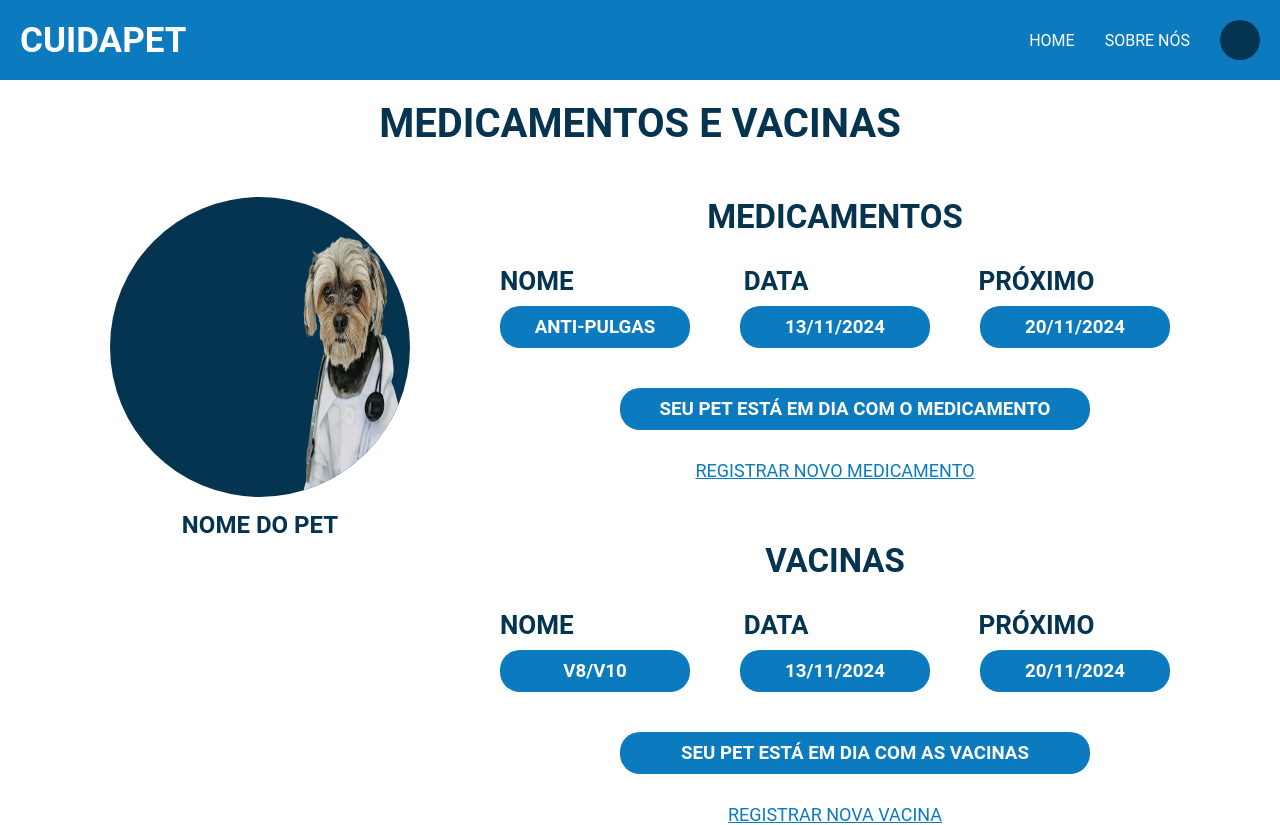
After one commit to Welberth77/CuidaPet, a Django app: template cuidapet/templates/medicamentos_e_vacinas/medicamentos_e_vacinas.html in a window 1280 px wide. The commit adds this page. Run offline with Django 5.2, Linux system fonts and the light colour scheme; the template is opened without the code that fills it, so the values that code supplies are empty; parts of the project's set-up code (start-up, migrations or seed data) failed here and were passed over.

Commit message:
página de medicamentos e vacinas criada

```diff
--- /dev/null
+++ b/cuidapet/static/css/pages/medicamentos_e_vacinas.css
@@ -0,0 +1,183 @@
+/* Título da página */
+
+.titulo-pagina {
+    text-align: center;
+    font-weight: 700;
+    font-size: 40px;
+    color: #053451;
+    margin: 20px 0 0;
+}
+
+/* medicamentos */
+
+.medicamentos-e-vacinas {
+    display: flex;
+    justify-content: center;
+    margin: 50px 0 0 0;
+    gap: 90px;
+}
+
+/* DIV ESQUERDA | INFORMAÇÕES DO PET SELECIONADO */
+
+.informacoes-pet {
+    display: block;
+}
+
+.imagem-pet img {
+    background-color: #053451;
+    width: 300px;
+    height: 300px;
+    max-width: 300px;
+    max-height: 300px;
+    border-radius: 100%;
+}
+
+.informacoes-pet .nome-do-pet {
+    text-align: center;
+    margin: 10px auto;
+}
+
+.informacoes-pet .nome-do-pet h2 {
+    color: #053451;
+    font-size: 24px;
+    font-weight: 600;
+}
+
+/* DIV DIREITA | DATAS DOS MEDICAMENTOS */
+/* TITULOS DAS INFORMAÇÕES DE DATAS DO PET  */
+
+.titulo-medicamento-pet {
+    text-align: center;
+    font-size: 22px;
+    color: #053451;
+    font-weight: 700;
+    margin: 0 0 30px 0;
+}
+
+.titulo-medicamentos-pet {
+    display: flex;
+    gap: 170px;
+}
+
+.titulo-medicamentos-pet h2 {
+    font-size: 26px;
+    color: #053451;
+    font-weight: 700;
+}
+
+/* DATAS MEDICAMENTOS PET */
+
+.datas-medicamentos {
+    display: flex;
+    justify-content: center;
+    text-align: center;
+    gap: 50px;
+}
+
+.datas-medicamentos h3 {
+    font-weight: 600;
+    width: 150px;
+    background-color: #0B7ABF;
+    color: #fff;
+    padding: 10px 20px;
+    border-radius: 20px;
+    margin: 10px 0 0 0;
+}
+
+/* SITUAÇÃO DO medicamentos DO PET */
+
+.situacao-medicamentos-pet {
+    margin: 40px auto auto 120px;
+    text-align: center;
+}
+
+.situacao-medicamentos-pet h3 {
+    background-color: #0B7ABF;
+    color: #fff;
+    border-radius: 20px;
+    padding: 10px;
+    max-width: 450px;
+}
+
+
+/* REGISTRAR NOVO MEDICAMENTO */
+
+.registrar-novo-medicamento {
+    text-align: center;
+    margin: 30px 0 0;
+}
+
+.registrar-novo-medicamento a {
+    color: #0B7ABF;
+    font-size: 18px;
+}
+
+/* PARTE 2, VACINAS */
+
+/* TITULOS DAS INFORMAÇÕES DE DATAS DO PET  */
+
+.titulo-vacina-pet {
+    text-align: center;
+    font-size: 22px;
+    color: #053451;
+    font-weight: 700;
+    margin: 60px 0 30px 0;
+}
+
+.titulo-vacinas-pet {
+    display: flex;
+    gap: 170px;
+}
+
+.titulo-vacinas-pet h2 {
+    font-size: 26px;
+    color: #053451;
+    font-weight: 700;
+}
+
+/* DATAS MEDICAMENTOS PET */
+
+.datas-vacinas {
+    display: flex;
+    justify-content: center;
+    text-align: center;
+    gap: 50px;
+}
+
+.datas-vacinas h3 {
+    font-weight: 600;
+    width: 150px;
+    background-color: #0B7ABF;
+    color: #fff;
+    padding: 10px 20px;
+    border-radius: 20px;
+    margin: 10px 0 0 0;
+}
+
+/* SITUAÇÃO DO medicamentos DO PET */
+
+.situacao-vacinas-pet {
+    margin: 40px auto auto 120px;
+    text-align: center;
+}
+
+.situacao-vacinas-pet h3 {
+    background-color: #0B7ABF;
+    color: #fff;
+    border-radius: 20px;
+    padding: 10px;
+    max-width: 450px;
+}
+
+
+/* REGISTRAR NOVO MEDICAMENTO */
+
+.registrar-novo-vacinas {
+    text-align: center;
+    margin: 30px 0 0;
+}
+
+.registrar-novo-vacinas a {
+    color: #0B7ABF;
+    font-size: 18px;
+}
--- /dev/null
+++ b/cuidapet/templates/medicamentos_e_vacinas/medicamentos_e_vacinas.html
@@ -0,0 +1,95 @@
+<!DOCTYPE html>
+<html lang="pt-br">
+<head>
+    <meta charset="UTF-8">
+    <meta name="viewport" content="width=device-width, initial-scale=1.0">
+    <title>CuidaPet - Medicamentos e Vacinas</title>
+
+    <link rel="stylesheet" href="../../static/css/base.css">
+    <link rel="stylesheet" href="../../static/css/header.css">
+    <link rel="stylesheet" href="../../static/css/pages/medicamentos_e_vacinas.css">
+</head>
+<body>
+    <header class="cabecalho">
+        <h1 class="logo-cuidapet">
+            <a href="../pagina_principal/pagina_principal.html">CUIDAPET</a>
+        </h1>
+
+        <nav class="navegacao">
+            <ul>
+                <li>
+                    <a href="../pagina_principal/pagina_principal.html">HOME</a>
+                </li>
+                <li>
+                    <a href="../sobre_nos/sobre_nos.html">SOBRE NÓS</a>
+                </li>
+                <li class="foto-perfil"></li>
+            </ul>
+        </nav>
+    </header>
+
+    <h1 class="titulo-pagina">MEDICAMENTOS E VACINAS</h1>
+
+    <div class="medicamentos-e-vacinas">
+        <div class="informacoes-pet">
+            <div class="imagem-pet">
+                <img src="../../static/css/imagens/medicamentos-e-vacinas.png" alt="imagem do pet">
+            </div>
+            <div class="nome-do-pet">
+                <h2>NOME DO PET</h2>
+            </div>
+        </div>
+
+        <div class="informacoes-medicamentos-pet">
+            <div class="titulo-medicamento-pet">
+                <h2>MEDICAMENTOS</h2>
+            </div>
+            <div class="titulo-medicamentos-pet">
+                <h2>NOME</h2>
+                <h2>DATA</h2>
+                <h2>PRÓXIMO</h2>
+            </div>
+
+            <div class="datas-medicamentos">
+                <h3>ANTI-PULGAS</h3>
+                <h3>13/11/2024</h3>
+                <h3 class="data-proximo-medicamentos">20/11/2024</h3>
+            </div>
+
+            <div class="situacao-medicamentos-pet">
+                <h3>SEU PET ESTÁ EM DIA COM O MEDICAMENTO</h3>
+            </div>
+
+            <div class="registrar-novo-medicamento">
+                <a href="./registrar_novo_medicamentos.html">REGISTRAR NOVO MEDICAMENTO</a>
+            </div>
+
+            <!-- PARTE 2, VACINAS -->
+
+            <div class="titulo-vacina-pet">
+                <h2>VACINAS</h2>
+            </div>
+
+            <div class="titulo-vacinas-pet">
+                <h2>NOME</h2>
+                <h2>DATA</h2>
+                <h2>PRÓXIMO</h2>
+            </div>
+
+            <div class="datas-vacinas">
+                <h3>V8/V10</h3>
+                <h3>13/11/2024</h3>
+                <h3 class="data-proximo-vacinas">20/11/2024</h3>
+            </div>
+
+            <div class="situacao-vacinas-pet">
+                <h3>SEU PET ESTÁ EM DIA COM AS VACINAS</h3>
+            </div>
+
+            <div class="registrar-novo-vacinas">
+                <a href="./registrar_nova_vacina.html">REGISTRAR NOVA VACINA</a>
+            </div>
+        </div>
+    </div>
+</body>
+</html>
```
Also changed, not shown: cuidapet/templates/pagina_principal/pagina_principal.html (+5 -3 lines).
